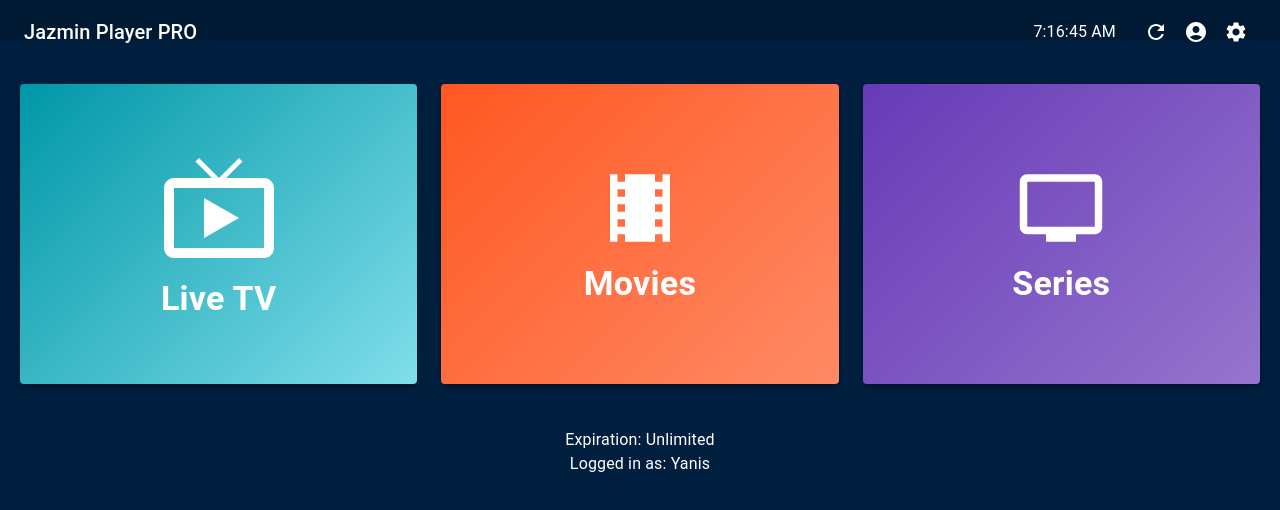
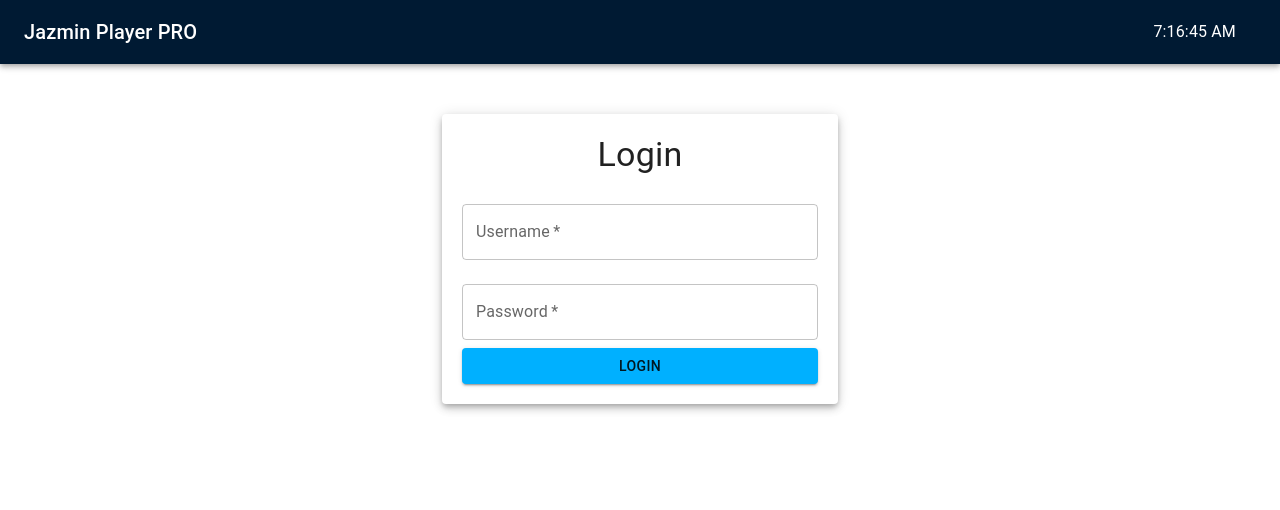
Before and after one commit to MarceloNicolasTrindadeRodriguez1/IPTV-Player, a React (Create React App) app: page / in a window 1280 px wide. Shown: the top 510 px of the page. Built offline with nearby package versions, Linux system fonts and the light colour scheme; no server answers.

Commit message:
Fini le player

```diff
--- a/src/App.js
+++ b/src/App.js
@@ -1,54 +1,57 @@
 import './App.css';
 import Dashboard from './Main/Dashboard';
-import React , { useEffect, useState,useRef } from 'react';
+import React , { useEffect, useState } from 'react';
 import LiveChannel from './Main/Live/LiveChannel';
 import axios from 'axios';
 import 'video.js/dist/video-js.css';
 import Header from './Main/Header';
 import Movies from './Main/Movie/Movies'
 import Series from './Main/Series/Series';
+import Login from './Main/Login/Login';
 
 const App = () => {
-  const videoRef = React.useRef(null);
-  const playerRef = useRef(null); // Ref for the Video.js player instance
-  const [page,setPage] = useState('home')
-  const [channels,setChannels] = useState();
-  const username = 'N8TV7J6Y'
-  const password = 'NMH0F4'
-  const videoUrl = 'http://tvway.pro/live/N8TV7J6Y/NMH0F4/94596.m3u8'
-  const url = 'http://tvway.pro/get.php?username=N8TV7J6Y&password=NMH0F4&type=m3u_plus&output=mpegts'
+  const [page,setPage] = useState()
+  const [credentials,setCredentials] = useState(JSON.parse(localStorage.getItem('cred_jazmin')));
 
   useEffect(() => {
     const getAuth = async() => {
-      await axios.get(`http://tvway.pro/player_api.php?username=${username}&password=${password}`)
-      .then(response =>{
-        console.log('logg ',response)
-      })
+      if(credentials){
+        await axios.get(`http://tvway.pro/player_api.php?username=${credentials.username}&password=${credentials.password}`)
+        .then(response =>{
+          if(response.data.user_info.auth === 1){
+            setPage('dashboard')
+          }else{
+            setPage('home')
+          }
+        })
+      }  else{
+        setPage('home')
+      }
     }
 
     getAuth()
-  },[])
+  },[credentials])
 
   return (
     <>
-    <Header setPage={setPage} />
+    <Header setPage={setPage} setCredentials={setCredentials} credentials={credentials} />
     {
     page === 'home' ?
+      <Login setPage={setPage} setCredentials={setCredentials} />
+      :
+    page === 'dashboard' ?
       <Dashboard setPage={setPage} />
       :
     page === 'Live' ?
-      <LiveChannel username={username} password={password} channels={channels} />
+      <LiveChannel credentials={credentials} />
       :
     page === 'Movie' ?
-    <Movies username={username} password={password} channels={channels} />
+    <Movies credentials={credentials} />
     :
     page === 'Serie' ?
-    <Series username={username} password={password} channels={channels} />
+    <Series credentials={credentials}  />
     :
       <>
-       <div data-vjs-player>
-       <video ref={videoRef} controls style={{ width: '100%', height: 'auto' }} />
-      </div>
       </>
       }
     </>
--- a/src/Main/Dashboard.js
+++ b/src/Main/Dashboard.js
@@ -48,7 +48,7 @@
   const appBarBackgroundColor = '#001f3f'; // original color
 
   return (
-    <div style={{ minHeight: '100vh', backgroundColor: appBarBackgroundColor }}>
+    <div style={{ marginTop:20,minHeight: '100vh', backgroundColor: appBarBackgroundColor }}>
 
       {/* Main content */}
       <Grid container spacing={3} justifyContent="center" style={{ padding: '20px' }}>
@@ -86,7 +86,6 @@
         {/* Footer */}
         <Grid item xs={12} style={{ textAlign: 'center', marginTop: '20px', color: '#fff' }}>
           <Typography>Expiration: Unlimited</Typography>
-          <Typography>Logged in as: Yanis</Typography>
         </Grid>
       </Grid>
     </div>
--- a/src/Main/Header.js
+++ b/src/Main/Header.js
@@ -1,33 +1,53 @@
 // src/Header.js
-import React from 'react';
-import { AppBar, Toolbar, Typography, IconButton } from '@mui/material';
+import React, { useState } from 'react';
+import { AppBar, Toolbar, Typography, IconButton, Menu, MenuItem } from '@mui/material';
 import SettingsIcon from '@mui/icons-material/Settings';
 import MenuIcon from '@mui/icons-material/Menu';
 import RefreshIcon from '@mui/icons-material/Refresh';
 import AccountCircle from '@mui/icons-material/AccountCircle';
 
 const Header = (props) => {
+  const [anchorEl, setAnchorEl] = useState(null); // State for the menu anchor element
   const currentTime = new Date().toLocaleTimeString();
-  const appBarDarkerColor = '#001a33'; // slightly darker color
+  const appBarDarkerColor = '#001a33'; // Slightly darker color
+
+  // Handle menu open
+  const handleMenuClick = (event) => {
+    setAnchorEl(event.currentTarget);
+  };
+
+  // Handle menu close
+  const handleMenuClose = () => {
+    setAnchorEl(null);
+  };
+
+  const handleLogout = () => {
+    localStorage.setItem('cred_jazmin', '{}');
+    props.setCredentials()
+  };
 
   return (
     <AppBar position="static" style={{ backgroundColor: appBarDarkerColor }}>
       <Toolbar>
-          <Typography variant="h6" style={{ flexGrow: 1,cursor:'pointer' }} onClick={() => props.setPage('home')} >
+        <Typography variant="h6" style={{ flexGrow: 1, cursor: 'pointer', color: 'white' }} onClick={() => props.setPage('home')}>
           Jazmin Player PRO
         </Typography>
-          <Typography variant="subtitle1" style={{ marginRight: 20 }}>
+        <Typography variant="subtitle1" style={{ marginRight: 20, color: 'white' }}>
           {currentTime}
         </Typography>
-          <IconButton color="inherit">
-            <RefreshIcon />
-          </IconButton>
-          <IconButton color="inherit">
+        {props.credentials &&
+        <IconButton style={{ color: 'white' }} onClick={handleMenuClick}>
           <AccountCircle />
         </IconButton>
-          <IconButton color="inherit">
-            <SettingsIcon />
-          </IconButton>
+        }
+        {/* Dropdown Menu */}
+        <Menu
+          anchorEl={anchorEl}
+          open={Boolean(anchorEl)}
+          onClose={handleMenuClose}
+        >
+          <MenuItem onClick={handleLogout}>Logout</MenuItem>
+        </Menu>
       </Toolbar>
     </AppBar>
   );
--- a/src/Main/Live/LiveChannel.js
+++ b/src/Main/Live/LiveChannel.js
@@ -22,7 +22,7 @@
       };
     });
 
-    await axios.get(`http://tvway.pro/player_api.php?username=${props.username}&password=${props.password}&action=get_live_streams`)
+    await axios.get(`http://tvway.pro/player_api.php?username=${props.credentials.username}&password=${props.credentials.password}&action=get_live_streams`)
       .then(list => {
         addChannelsToCategories(result, list.data);
       });
@@ -41,7 +41,7 @@
 
   useEffect(() => {
     const getChannels = async () => {
-      await axios.get(`http://tvway.pro/player_api.php?username=${props.username}&password=${props.password}&action=get_live_categories`)
+      await axios.get(`http://tvway.pro/player_api.php?username=${props.credentials.username}&password=${props.credentials.password}&action=get_live_categories`)
         .then(async response => {
           transformCategories(response.data);
         }).catch(e => {
@@ -161,7 +161,7 @@
             <div style={{ width: "50%", padding: "10px" }}>
               <VideoPlayer
                 key={selectedChannel.stream_id}
-                videoUrl={`http://tvway.pro/live/${props.username}/${props.password}/${selectedChannel.stream_id}.m3u8`} />
+                videoUrl={`http://tvway.pro/live/${props.credentials.username}/${props.credentials.password}/${selectedChannel.stream_id}.m3u8`} />
             </div>
            : (
             <></>
--- /dev/null
+++ b/src/Main/Login/Login.js
@@ -0,0 +1,90 @@
+// src/Login.js
+import React, { useEffect, useState } from 'react';
+import { TextField, Button, Container, Typography, Alert, Paper } from '@mui/material';
+import axios from 'axios';
+
+const Login = (props) => {
+  const [username, setUsername] = useState('');
+  const [password, setPassword] = useState('');
+  const [error, setError] = useState('');
+
+  useEffect(() =>{
+    const getAuth = async() =>{
+        let credential = JSON.parse(localStorage.getItem('cred_jazmin'));
+        if(credential){
+            try {
+                await axios.get(`http://tvway.pro/player_api.php?username=${credential.username}&password=${credential.password}`)
+                .then(response =>{
+                  if(response.data.user_info.auth === 1){
+                    props.setCredentials({username:credential.username,password:credential.password})
+                    props.setPage('dashboard')
+                  }else{
+                    setError('Invalid username or password');
+                  }
+                })
+            } catch (err) {
+              console.error('Error during login:', err);
+              setError('An unexpected error occurred');
+            }
+        }
+    }
+    getAuth()
+  },[])
+
+  const handleLogin = async() => {
+    if (username === '' || password === '') {
+      setError('Please fill in all fields');
+      return;
+    }
+
+    try {
+        await axios.get(`http://tvway.pro/player_api.php?username=${username}&password=${password}`)
+        .then(response =>{
+          if(response.data.user_info.auth === 1){
+            localStorage.setItem('cred_jazmin', JSON.stringify({username:username,password:password}));
+            props.setCredentials({username:username,password:password})
+            props.setPage('dashboard')
+          }else{
+            setError('Invalid username or password');
+          }
+        })
+    } catch (err) {
+      console.error('Error during login:', err);
+      setError('An unexpected error occurred');
+    }
+  };
+
+  return (
+    <Container maxWidth="xs" style={{ marginTop: '50px', backgroundColor: 'transparent' }}>
+      <Paper elevation={5} maxWidth="xs"  style={{ padding: '20px' }}>
+        <Typography variant="h4" align="center" gutterBottom>
+          Login
+        </Typography>
+          <TextField
+            label="Username"
+            type="text"
+            value={username}
+            onChange={(e) => setUsername(e.target.value)}
+            fullWidth
+            margin="normal"
+            required
+          />
+          <TextField
+            label="Password"
+            type="text"
+            value={password}
+            onChange={(e) => setPassword(e.target.value)}
+            fullWidth
+            margin="normal"
+            required
+          />
+          {error && <Alert severity="error">{error}</Alert>}
+          <Button type="submit" variant="contained" color="primary" fullWidth onClick={() => handleLogin()}>
+            Login
+          </Button>
+      </Paper>
+    </Container>
+  );
+};
+
+export default Login;
--- a/src/index.css
+++ b/src/index.css
@@ -11,3 +11,6 @@
   font-family: source-code-pro, Menlo, Monaco, Consolas, 'Courier New',
     monospace;
 }
+* {
+  cursor:'pointer'; /* Uncomment to apply cursor pointer globally to all elements */
+}
--- a/src/index.js
+++ b/src/index.js
@@ -10,18 +10,18 @@
 const theme = createTheme({
   palette: {
     primary: {
-      main: '#ff5722', // Orange
+      main: '#00B0FF', // Orange
     },
     secondary: {
       main: '#673ab7', // Deep Purple
     },
     background: {
-      default: '#e0f7fa', // Light Cyan
       paper: '#ffffff',
     },
     common: {
       white: '#ffffff',
     },
+
   },
 });
 
```
Also changed, not shown: src/Main/Movie/Movies.js (+5 -5 lines), src/Main/Series/Series.js (+11 -11 lines). Lines whose indentation alone changed are shown as unchanged.
